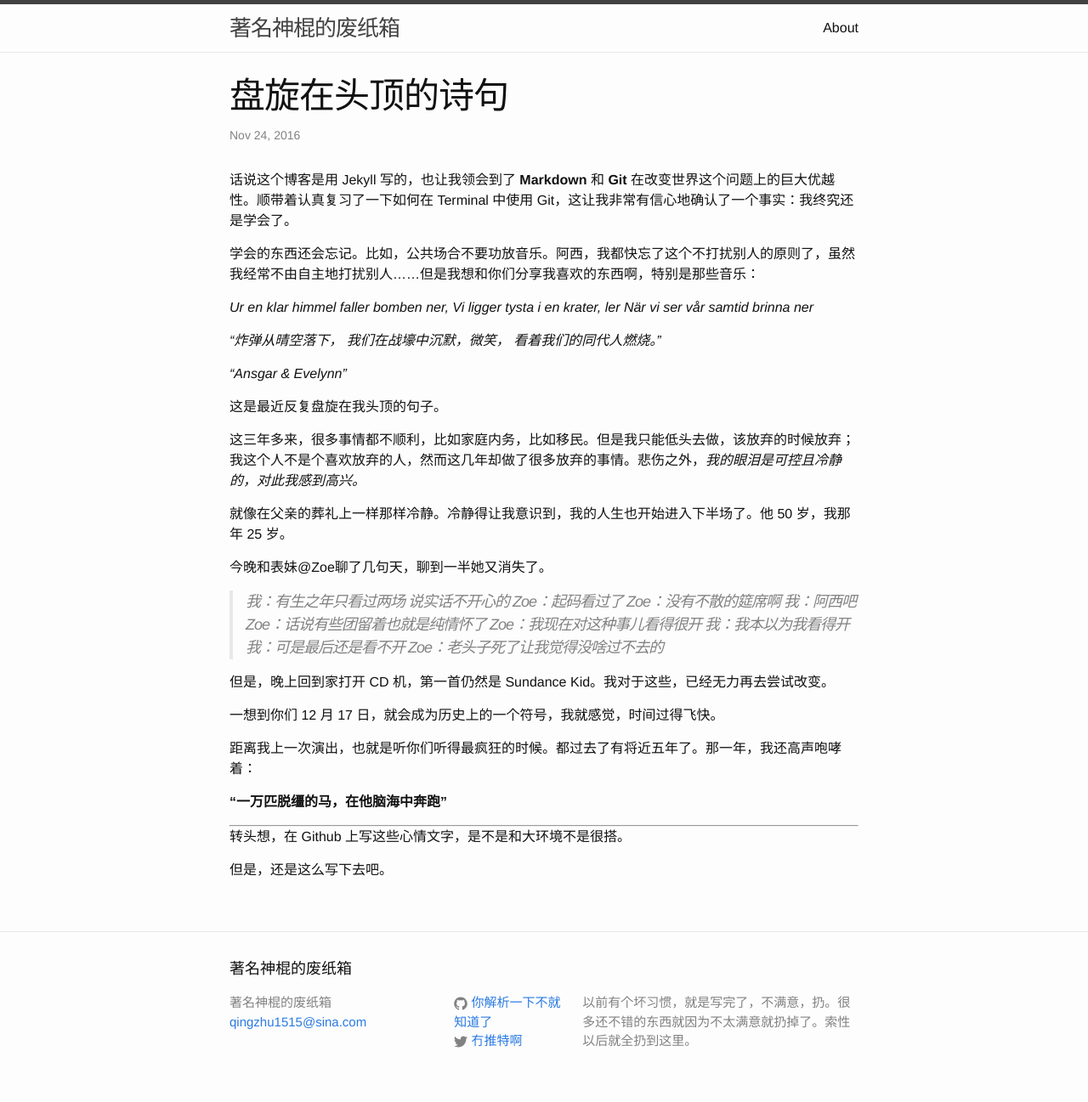
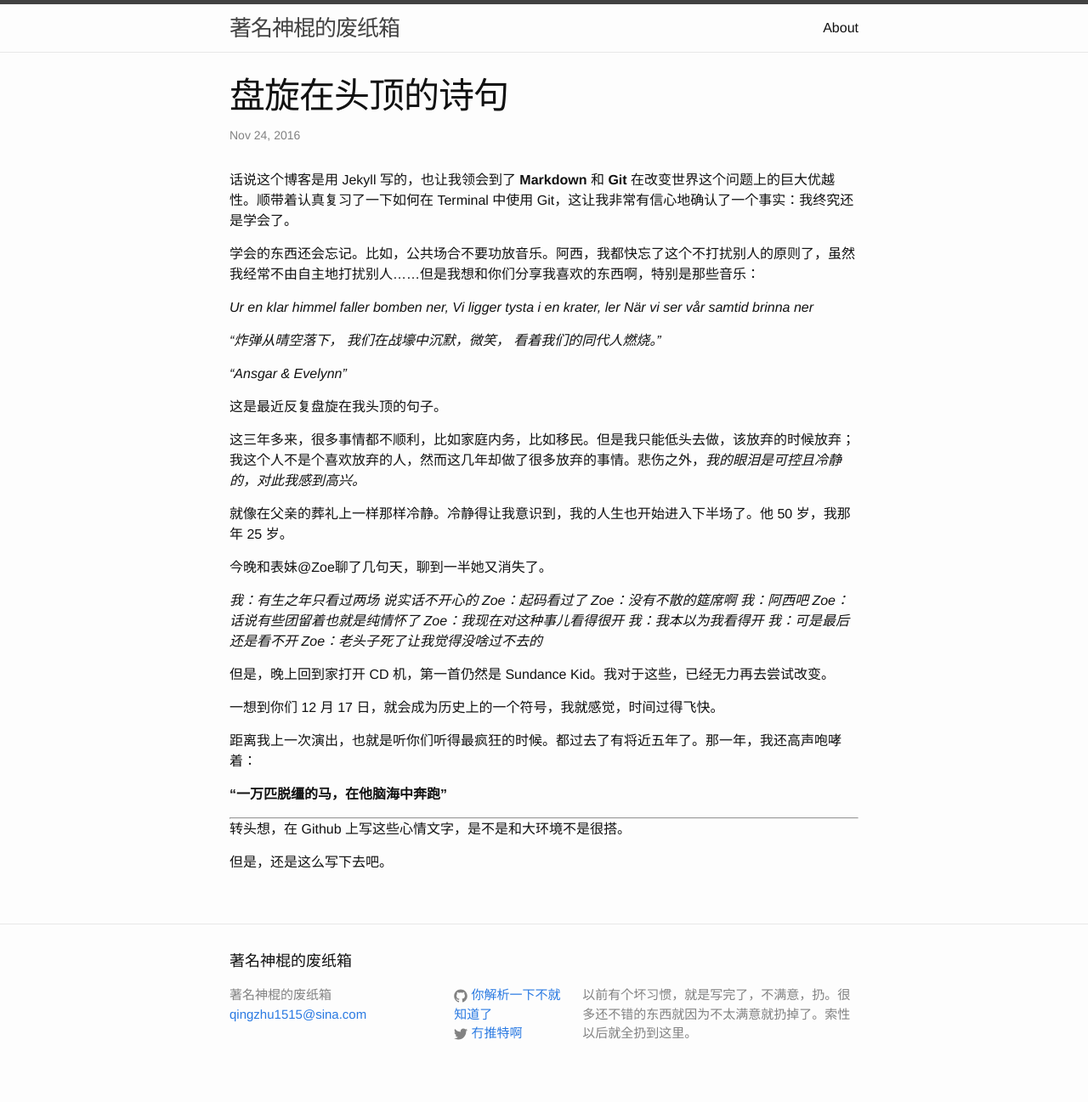
Before and after one commit to fstopgun/fstopgun, a Jekyll site: the page built from _posts/2016-11-24-凌晨.markdown, in a window 1280 px wide. Shown: the whole page at 85% size. Built offline with Jekyll 4.4.1, drawn with Linux system fonts in a browser that asks for light colours.

```diff
--- a/_posts/2016-11-24-凌晨.markdown
+++ b/_posts/2016-11-24-凌晨.markdown
@@ -27,15 +27,15 @@ När vi ser vår samtid brinna ner*
 
 今晚和表妹@Zoe聊了几句天，聊到一半她又消失了。
 
-> 我：有生之年只看过两场 说实话不开心的
-> Zoe：起码看过了
-> Zoe：没有不散的筵席啊
-> 我：阿西吧
-> Zoe：话说有些团留着也就是纯情怀了
-> Zoe：我现在对这种事儿看得很开
-> 我：我本以为我看得开
-> 我：可是最后还是看不开
-> Zoe：老头子死了让我觉得没啥过不去的
+*我：有生之年只看过两场 说实话不开心的*
+*Zoe：起码看过了*
+*Zoe：没有不散的筵席啊*
+*我：阿西吧*
+*Zoe：话说有些团留着也就是纯情怀了*
+*Zoe：我现在对这种事儿看得很开*
+*我：我本以为我看得开*
+*我：可是最后还是看不开*
+*Zoe：老头子死了让我觉得没啥过不去的*
 
 但是，晚上回到家打开 CD 机，第一首仍然是 Sundance Kid。我对于这些，已经无力再去尝试改变。
 
```
